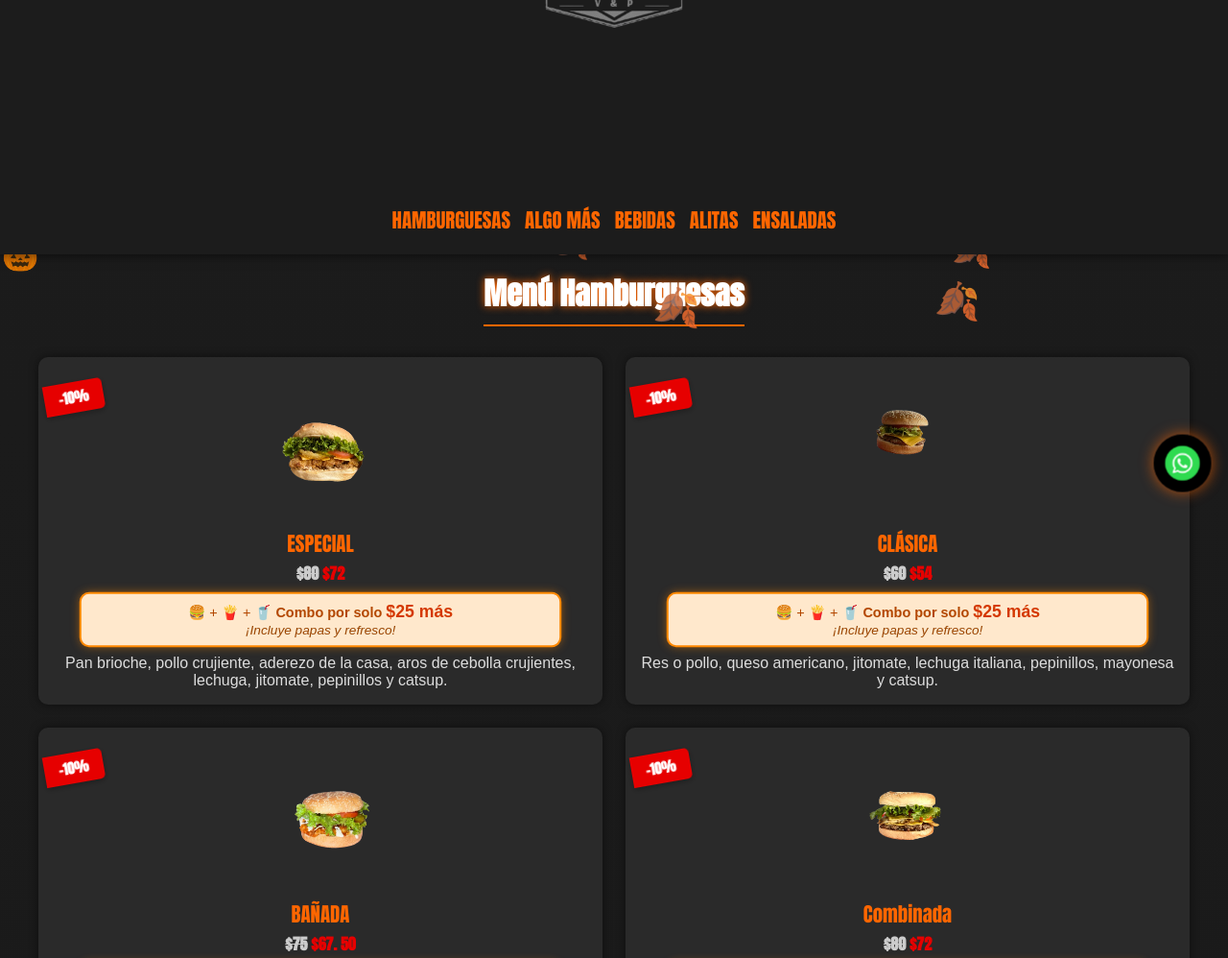
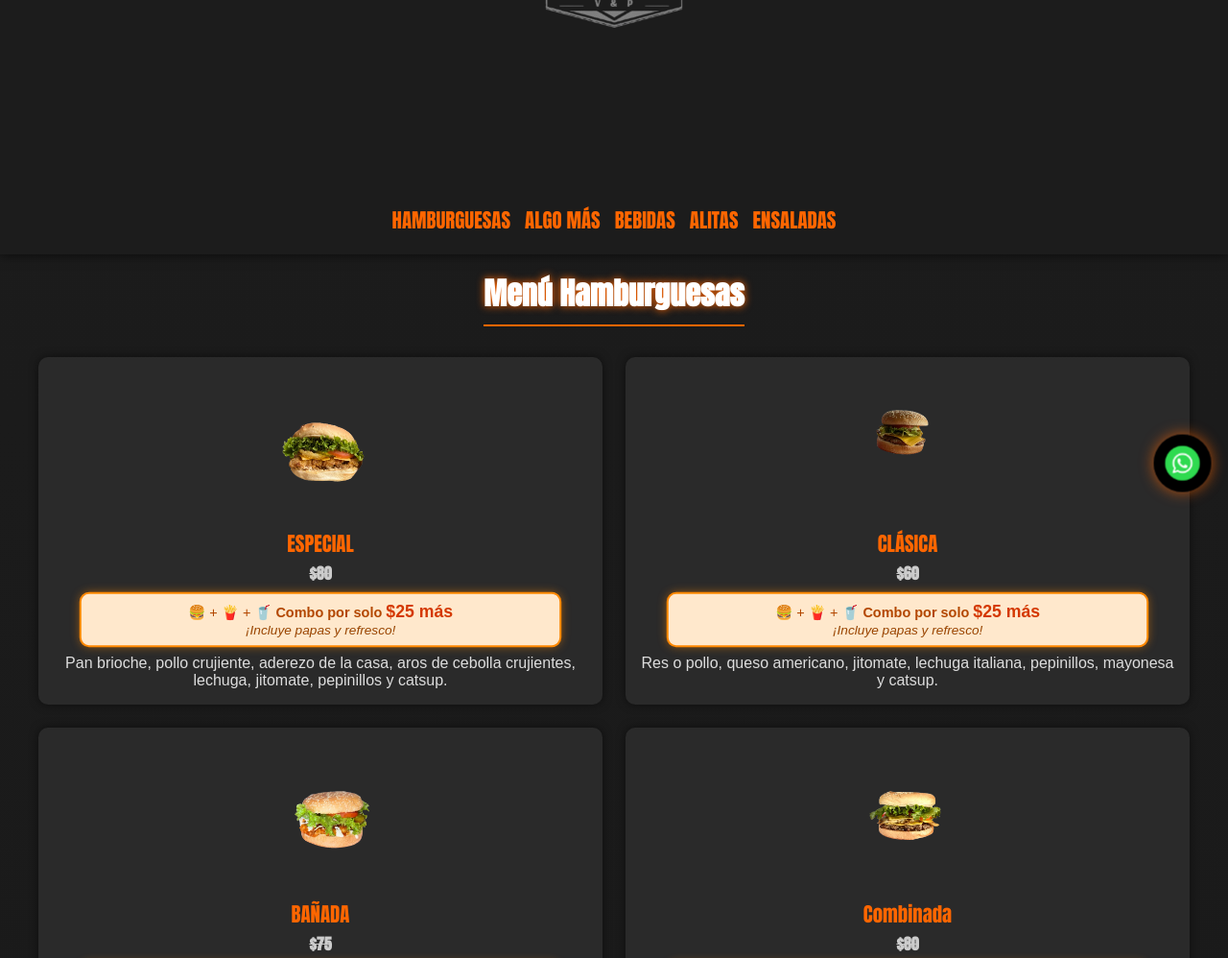
Before and after one commit to tamayosvp/www.tamayosV-P.com, a plain HTML site: page index.html in a window 1280 px wide. Shown: the part 265-1263 px from the top of the page at 96% size. Drawn offline with nearby package versions, Linux system fonts and the light colour scheme.

Commit message:
Update index.html

```diff
--- a/index.html
+++ b/index.html
@@ -1,35 +1,6 @@
 <!DOCTYPE html>
 <html lang="es">
 <head>
-  <style>
-/* Calabazas que caen */
-.falling-pumpkins {
-  pointer-events: none; /* no interfiere con los clics */
-  position: fixed;
-  top: 0;
-  left: 0;
-  width: 100%;
-  height: 100%;
-  overflow: hidden;
-  z-index: 0; /* detrás de todo */
-}
-
-.falling-pumpkins span {
-  position: absolute;
-  top: -50px;
-  color: #ff6600;
-  font-size: 2rem;
-  animation: fall linear infinite;
-}
-
-@keyframes fall {
-  to {
-    transform: translateY(110vh);
-    opacity: 0.8;
-  }
-}
-</style>
-
   <meta charset="UTF-8" />
   <meta name="viewport" content="width=device-width, initial-scale=1.0" />
   <title>TAMAYO'S V&P</title>
@@ -303,23 +274,6 @@
   50% { transform: scale(1.03); box-shadow: 0 0 15px rgba(255, 136, 0, 0.7); }
   100% { transform: scale(1); box-shadow: 0 0 8px rgba(255, 136, 0, 0.4); }
 }
-/* Bandera de descuento */
-.discount-flag {
-  position: absolute;
-  top: 10px;
-  left: -10px;
-  background: #e60000; /* rojo fuerte */
-  color: #fff;
-  padding: 5px 15px;
-  font-size: 0.9rem;
-  font-weight: bold;
-  font-family: 'Anton', sans-serif;
-  text-transform: uppercase;
-  transform: rotate(-10deg);
-  box-shadow: 0 2px 6px rgba(0,0,0,0.3);
-  border-radius: 0 5px 5px 0;
-  z-index: 10;
-}
 
   </style>
 </head>
@@ -351,13 +305,11 @@
       <div class="column">
         <div class="item">
   <div style="position: relative;">
-    <span class="discount-flag">-10%</span>
     <img src="especialn.png" alt="Especial">
   </div>
   <div class="item-title">ESPECIAL</div>
   <div class="item-price">
     <span style="text-decoration: line-through; color: #ccc;">$80</span>
-    <span style="color: #e60000; font-weight:bold;"> $72</span>
   </div>
   <div class="combo-box">
     🍔 + 🍟 + 🥤 <strong>Combo por solo <span>$25 más</span></strong><br>
@@ -368,13 +320,11 @@
         </div>
        <div class="item">
   <div style="position: relative;">
-    <span class="discount-flag">-10%</span>
     <img src="bañadan.png" alt="Bañada">
   </div>
   <div class="item-title">BAÑADA</div>
   <div class="item-price">
     <span style="text-decoration: line-through; color: #ccc;">$75</span>
-    <span style="color: #e60000; font-weight:bold;"> $67. 50</span>
   </div>
           <div class="combo-box">
   🍔 + 🍟 + 🥤 <strong>Combo por solo <span>$25 más</span></strong><br>
@@ -385,13 +335,11 @@
         </div>
        <div class="item">
   <div style="position: relative;">
-    <span class="discount-flag">-10%</span>
     <img src="jalapeñoche.png" alt="Jalapeño Cheddar">
   </div>
   <div class="item-title">Jalapeño Cheddar</div>
   <div class="item-price">
     <span style="text-decoration: line-through; color: #ccc;">$80</span>
-    <span style="color: #e60000; font-weight:bold;"> $72</span>
   </div>
           <div class="combo-box">
   🍔 + 🍟 + 🥤 <strong>Combo por solo <span>$25 más</span></strong><br>
@@ -406,7 +354,6 @@
         <div class="item">
   <!-- Imagen + bandera -->
   <div style="position: relative;">
-    <span class="discount-flag">-10%</span>
     <img src="clasicasn.png" alt="Clásica">
   </div>
 
@@ -415,7 +362,6 @@
   <!-- Precios -->
   <div class="item-price">
     <span style="text-decoration: line-through; color: #ccc;">$60</span>
-    <span style="color: #e60000; font-weight:bold;"> $54</span>
   </div>
 
   <div class="combo-box">
@@ -430,7 +376,6 @@
         <div class="item">
   <!-- Imagen + bandera -->
   <div style="position: relative;">
-    <span class="discount-flag">-10%</span>
     <img src="combinadan.png" alt="Combinada">
   </div>
 
@@ -439,7 +384,6 @@
   <!-- Precios -->
   <div class="item-price">
     <span style="text-decoration: line-through; color: #ccc;">$80</span>
-    <span style="color: #e60000; font-weight:bold;"> $72</span>
   </div>
 
   <div class="combo-box">
@@ -452,13 +396,11 @@
         </div>
         <div class="item">
   <div style="position: relative;">
-    <span class="discount-flag">-10%</span>
     <img src="doblen.png" alt="Doble">
   </div>
   <div class="item-title">DOBLE</div>
   <div class="item-price">
     <span style="text-decoration: line-through; color: #ccc;">$80</span>
-    <span style="color: #e60000; font-weight:bold;"> $72</span>
   </div>
           <div class="combo-box">
   🍔 + 🍟 + 🥤 <strong>Combo por solo <span>$25 más</span></strong><br>
@@ -469,13 +411,11 @@
         </div>
         <div class="item">
   <div style="position: relative;">
-    <span class="discount-flag">-10%</span>
     <img src="crujienten.png" alt="Crujiente">
   </div>
   <div class="item-title">CRUJIENTE</div>
   <div class="item-price">
     <span style="text-decoration: line-through; color: #ccc;">$70</span>
-    <span style="color: #e60000; font-weight:bold;"> $63</span>
   </div>
           <div class="combo-box">
   🍔 + 🍟 + 🥤 <strong>Combo por solo <span>$25 más</span></strong><br>
@@ -486,13 +426,11 @@
         </div>
         <div class="item">
   <div style="position: relative;">
-    <span class="discount-flag">-10%</span>
     <img src="rescontocinon.png" alt="Res con tocino">
   </div>
   <div class="item-title">RES CON TOCINO</div>
   <div class="item-price">
     <span style="text-decoration: line-through; color: #ccc;">$70</span>
-    <span style="color: #e60000; font-weight:bold;"> $63</span>
   </div>
           <div class="combo-box">
   🍔 + 🍟 + 🥤 <strong>Combo por solo <span>$25 más</span></strong><br>
@@ -506,13 +444,11 @@
       <div class="column">
      <div class="item">
   <div style="position: relative;">
-    <span class="discount-flag">-10%</span>
     <img src="hawaianan.png" alt="Hawaiana">
   </div>
   <div class="item-title">HAWAIANA</div>
   <div class="item-price">
     <span style="text-decoration: line-through; color: #ccc;">$70</span>
-    <span style="color: #e60000; font-weight:bold;"> $63</span>
   </div>
           <div class="combo-box">
   🍔 + 🍟 + 🥤 <strong>Combo por solo <span>$25 más</span></strong><br>
@@ -523,13 +459,11 @@
         </div>
         <div class="item">
   <div style="position: relative;">
-    <span class="discount-flag">-10%</span>
     <img src="habanerores.png" alt="Habanero Res">
   </div>
   <div class="item-title">HABANERO RES</div>
   <div class="item-price">
     <span style="text-decoration: line-through; color: #ccc;">$80</span>
-    <span style="color: #e60000; font-weight:bold;"> $72</span>
   </div>
           <div class="combo-box">
   🍔 + 🍟 + 🥤 <strong>Combo por solo <span>$25 más</span></strong><br>
@@ -540,13 +474,11 @@
         </div>
         <div class="item">
   <div style="position: relative;">
-    <span class="discount-flag">-10%</span>
     <img src="españolan.png" alt="Española">
   </div>
   <div class="item-title">ESPAÑOLA</div>
   <div class="item-price">
     <span style="text-decoration: line-through; color: #ccc;">$85</span>
-    <span style="color: #e60000; font-weight:bold;"> $76.50</span>
   </div>
           <div class="combo-box">
   🍔 + 🍟 + 🥤 <strong>Combo por solo <span>$25 más</span></strong><br>
@@ -568,41 +500,35 @@
         <div class="item"><img src="aros.png" alt="Aros de Cebolla"><div class="item-title">AROS DE CEBOLLA</div><div class="item-price">$40</div></div>
         <div class="item">
   <div style="position: relative;">
-    <span class="discount-flag">-10%</span>
     <img src="papas.png" alt="Papas Fritas">
   </div>
   <div class="item-title">PAPAS FRITAS</div>
   <div class="item-price">
     <span style="text-decoration: line-through; color: #ccc;">$40</span>
-    <span style="color: #e60000; font-weight:bold;"> $36</span>
   </div>
 </div>
         <div class="item"><img src="papaslemon.png" alt="Papas Lemon Pepper"><div class="item-title">PAPAS LEMON PEPPER</div><div class="item-price">$40.50</div></div>
         <div class="item"><img src="salchi.png" alt="Salchipapas"><div class="item-title">SALCHIPAPAS</div><div class="item-price">$40.50</div></div>
         <div class="item">
   <div style="position: relative;">
-    <span class="discount-flag">-10%</span>
     <img src="papagajo.png" alt="Papas Gajo">
   </div>
   <div class="item-title">PAPAS GAJO</div>
   <div class="item-price">
     <span style="text-decoration: line-through; color: #ccc;">$45</span>
-    <span style="color: #e60000; font-weight:bold;"> $40.5</span>
   </div>
 </div>
         <div class="item">
   <div style="position: relative;">
-    <span class="discount-flag">-10%</span>
     <img src="tiraspollo.png" alt="Tiras de Pollo">
   </div>
   <div class="item-title">TIRAS DE POLLO</div>
   <div class="item-price">
     <span style="text-decoration: line-through; color: #ccc;">$75</span>
-    <span style="color: #e60000; font-weight:bold;"> $67.50</span>
   </div>
   <div class="item-desc">
-    Tiras con salsa: <span style="text-decoration: line-through; color: #ccc;">$85</span> <span style="color: #e60000; font-weight:bold;">$76.50</span><br>
-    Tiras con papas: <span style="text-decoration: line-through; color: #ccc;">$95</span> <span style="color: #e60000; font-weight:bold;">$85.50</span>
+    Tiras con salsa: <span style="text-decoration: line-through; color: #ccc;">$85</span>
+    Tiras con papas: <span style="text-decoration: line-through; color: #ccc;">$95</span>
   </div>
 </div>
 
@@ -667,20 +593,6 @@
   <script>
     AOS.init();
   </script>
-  <!-- Contenedor de calabazas -->
-<div class="falling-pumpkins"></div>
-<script>
-  const container = document.querySelector('.falling-pumpkins');
-  const pumpkins = ['🎃','🦇','🍂']; // puedes poner más emojis
-  for (let i = 0; i < 20; i++) { // cantidad
-    const span = document.createElement('span');
-    span.textContent = pumpkins[Math.floor(Math.random()*pumpkins.length)];
-    span.style.left = Math.random()*100 + 'vw';
-    span.style.animationDuration = (Math.random()*10 + 10) + 's'; // velocidad
-    span.style.fontSize = (Math.random()*1.5 + 1.2) + 'rem'; // tamaño
-    container.appendChild(span);
-  }
-</script>
 
 </body>
 </html>
```
